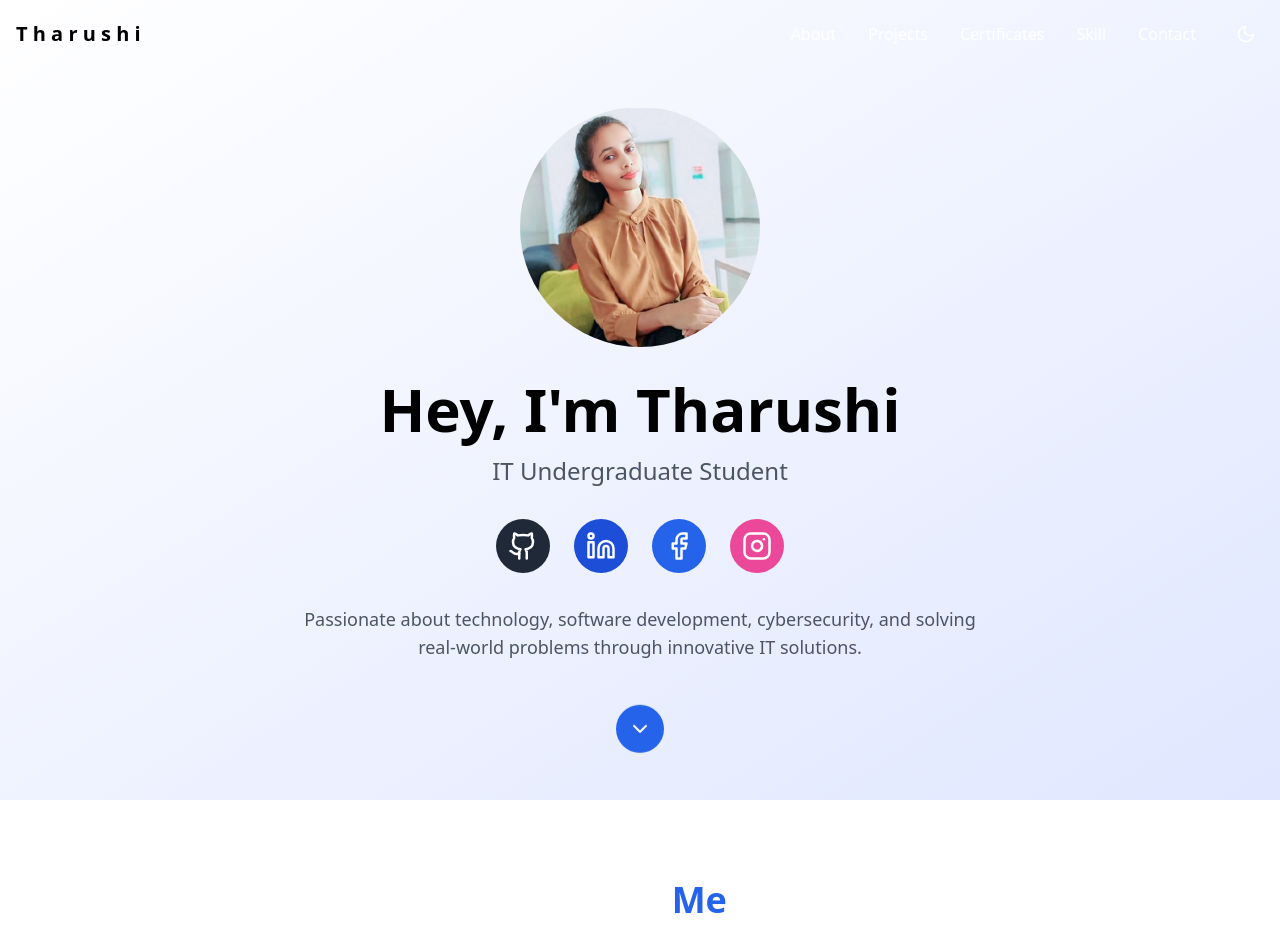
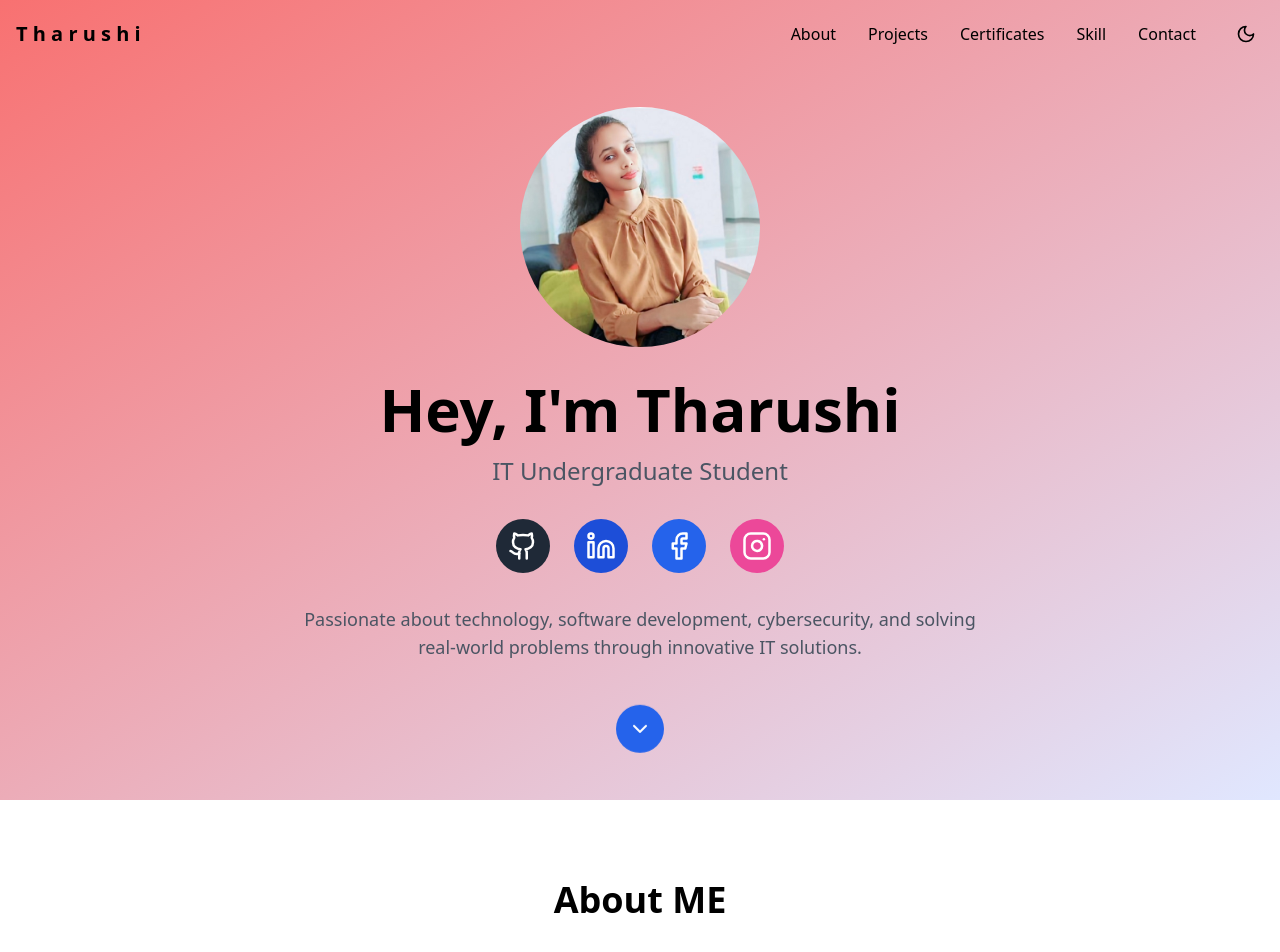
Before and after one commit to tharushi-dananjana/Tharushi-Profile, a React (Vite) app: page / in a window 1280 px wide. Shown: the top 952 px of the page. Built offline with nearby package versions, Linux system fonts and the light colour scheme.

Commit message:
change  c1

```diff
--- a/src/App.tsx
+++ b/src/App.tsx
@@ -37,7 +37,7 @@ export function App() {
   };
 
   return (
-    <div className={`min-h-screen bg-white dark:bg-gray-900 text-white dark:text-white`}>
+    <div className={`min-h-screen bg-white dark:bg-gray-500 text-black dark:text-black`}>
       <Header darkMode={darkMode} toggleDarkMode={toggleDarkMode} />
       <main>
         <Hero />
--- a/src/pages/About.tsx
+++ b/src/pages/About.tsx
@@ -5,7 +5,7 @@ export const About = () => {
   return <section id="about" className="py-20 bg-white-800">
       <div className="container mx-auto px-4">
         <h2 className="text-3xl md:text-4xl font-bold text-center mb-16">
-          About <span className="text-blue-600">Me</span>
+          About ME
         </h2>
         <div className="max-w-3xl mx-auto">
           <p className="text-lg text-black mb-8">
--- a/src/pages/Certificates.tsx
+++ b/src/pages/Certificates.tsx
@@ -58,7 +58,7 @@ export const Certificates = () => {
     url: '#'
   }];
   return <section id="certificates" className="min-h-screen bg-gradient-to-br
-  from-gray-600 to-white p-8">
+  from-white to-white p-8">
       <div className="container mx-auto px-4">
         <h2 className="text-3xl md:text-4xl font-bold text-center mb-16">
           My <span className="text-black">Certificates</span>
--- a/src/pages/Contact.tsx
+++ b/src/pages/Contact.tsx
@@ -1,7 +1,7 @@
 //import React from 'react';
 import { Mail, Phone, MapPin, Send } from 'lucide-react';
 export const Contact = () => {
-  return <section id="contact" className="min-h-screen bg-gradient-to-br from-gray-400 to-white p-8">
+  return <section id="contact" className="min-h-screen bg-gradient-to-br from-white to-white p-8">
       <div className="container mx-auto px-4">
         <h2 className="text-3xl md:text-4xl text-black font-bold text-center mb-16">
           Contact <span className="text-black">Me</span>
@@ -49,32 +49,32 @@ export const Contact = () => {
           </div>
           <div>
 
-            <form className="bg-red-400 p-6 rounded-lg shadow-sm">
+            <form className="bg-white p-6 rounded-lg shadow-sm">
               <div className="mb-4">
                 <label htmlFor="name" className="block text-sm font-medium text-black mb-1">
                   Name
                 </label>
-                <input type="text" id="name" className="w-full px-3 py-2 border border-gray-300 rounded-md focus:outline-none focus:ring-2 focus:ring-blue-500 focus:border-transparent" placeholder="Your Name" required />
+                <input type="text" id="name" className="w-full px-3 py-2 border border-black rounded-md focus:outline-none focus:ring-2 focus:ring-blue-500 focus:border-transparent" placeholder="Your Name" required />
               </div>
               <div className="mb-4">
                 <label htmlFor="email" className="block text-sm font-medium text-black mb-1">
                   Email
                 </label>
-                <input type="email" id="email" className="w-full px-3 py-2 border border-gray-300 rounded-md focus:outline-none focus:ring-2 focus:ring-blue-500 focus:border-transparent" placeholder="your.email@example.com" required />
+                <input type="email" id="email" className="w-full px-3 py-2 border border-black rounded-md focus:outline-none focus:ring-2 focus:ring-blue-500 focus:border-transparent" placeholder="your.email@example.com" required />
               </div>
               <div className="mb-4">
                 <label htmlFor="subject" className="block text-sm font-medium text-black mb-1">
                   Subject
                 </label>
-                <input type="text" id="subject" className="w-full px-3 py-2 border border-gray-300 rounded-md focus:outline-none focus:ring-2 focus:ring-blue-500 focus:border-transparent" placeholder="Subject" required />
+                <input type="text" id="subject" className="w-full px-3 py-2 border border-black rounded-md focus:outline-none focus:ring-2 focus:ring-blue-500 focus:border-transparent" placeholder="Subject" required />
               </div>
               <div className="mb-6">
                 <label htmlFor="message" className="block text-sm font-medium text-black mb-1">
                   Message
                 </label>
-                <textarea id="message" rows={4} className="w-full px-3 py-2 border border-gray-300 rounded-md focus:outline-none focus:ring-2 focus:ring-blue-500 focus:border-transparent" placeholder="Your message here..." required></textarea>
+                <textarea id="message" rows={4} className="w-full px-3 py-2 border border-black rounded-md focus:outline-none focus:ring-2 focus:ring-blue-500 focus:border-transparent" placeholder="Your message here..." required></textarea>
               </div>
-              <button type="submit" className="w-full bg-blue-600 text-white py-2 px-4 rounded-md hover:bg-blue-700 focus:outline-none focus:ring-2 focus:ring-blue-500 focus:ring-offset-2 transition-colors flex items-center justify-center">
+              <button type="submit" className="w-full bg-red-800 text-white py-2 px-4 rounded-md focus:outline-none focus:ring-2 focus:ring-blue-500 focus:ring-offset-2 transition-colors flex items-center justify-center">
                 Send Message <Send size={18} className="ml-2" />
               </button>
             </form>
--- a/src/pages/Header.tsx
+++ b/src/pages/Header.tsx
@@ -37,11 +37,11 @@ export const Header: React.FC<HeaderProps> = ({ darkMode, toggleDarkMode }) => {
   return (
     <header
       className={`fixed top-0 left-0 w-full z-50 transition-all duration-300 ${
-        isScrolled ? 'bg-red-500 dark:bg-yellow-200 shadow-md py-2' : 'bg-transparent py-4'
+        isScrolled ? 'bg-red-400 dark:bg-red-200 shadow-md py-2' : 'bg-transparent py-4'
       }`}
     >
       <div className="container mx-auto px-4 flex justify-between items-center">
-        <h1 className="text-xl font-bold text-black dark:text-green-500">
+        <h1 className="text-xl font-bold text-black dark:text-black">
           <span className="cursor-pointer" onClick={() => scrollToSection('hero')}>
             T  h  a  r  u  s  h  i
           </span>
@@ -53,7 +53,7 @@ export const Header: React.FC<HeaderProps> = ({ darkMode, toggleDarkMode }) => {
             <button
               key={id}
               onClick={() => scrollToSection(id)}
-              className="text-black-700 dark:text-black hover:text-green-400 dark:hover:text-gray-700 transition-colors"
+              className="text-black-700 dark:text-black dark:hover:text-blue-600 transition-colors"
             >
               {label}
             </button>
@@ -62,7 +62,7 @@ export const Header: React.FC<HeaderProps> = ({ darkMode, toggleDarkMode }) => {
           {/* Dark Mode Toggle */}
           <button
             onClick={toggleDarkMode}
-            className="ml-4 p-2 rounded-full hover:bg-black dark:hover:bg-gray-700 transition-colors"
+            className="ml-4 p-2 rounded-full hover:bg-black dark:hover:bg-black transition-colors"
             aria-label="Toggle dark mode"
           >
             {darkMode ? <Sun size={20} /> : <Moon size={20} />}
@@ -82,7 +82,7 @@ export const Header: React.FC<HeaderProps> = ({ darkMode, toggleDarkMode }) => {
 
           {/* Menu Toggle */}
           <button
-            className="text-gray-700 dark:text-gray-300 focus:outline-none"
+            className="text-gray-700 dark:text-black focus:outline-none"
             onClick={() => setIsMenuOpen(!isMenuOpen)}
           >
             {isMenuOpen ? <X size={24} /> : <Menu size={24} />}
@@ -92,13 +92,15 @@ export const Header: React.FC<HeaderProps> = ({ darkMode, toggleDarkMode }) => {
 
       {/* Mobile Menu */}
       {isMenuOpen && (
-        <div className="md:hidden bg-white font-bold dark:bg-white shadow-lg absolute top-full left-0 w-full">
+        <div className="md:hidden bg-white font-bold dark:bg-white shadow-lg
+        absolute top-full left-0 w-full">
           <ul className="flex flex-col py-4">
             {navItems.map(({ id, label }) => (
               <li key={id}>
                 <button
                   onClick={() => scrollToSection(id)}
-                  className="block w-full text-left px-4 py-2 text-black dark:text-red-900 hover:bg-gray-100 dark:hover:bg-yellow-200 transition-colors"
+                  className="block w-full text-left px-4 py-2 text-black dark:text-black
+                  hover:bg-green-100 dark:hover:bg-green-100 transition-colors"
                 >
                   {label}
                 </button>
--- a/src/pages/Hero.tsx
+++ b/src/pages/Hero.tsx
@@ -14,7 +14,7 @@ export const Hero = () => {
   return (
     <section
       id="hero"
-      className="min-h-screen w-full flex items-center justify-center bg-gradient-to-br from-white to-indigo-100 pt-16"
+      className="min-h-screen w-full flex items-center justify-center bg-gradient-to-br from-red-400 to-indigo-100 pt-16"
     >
       <div className="container mx-auto px-4 text-center">
         {/* Profile Image */}
--- a/src/pages/Projects.tsx
+++ b/src/pages/Projects.tsx
@@ -35,7 +35,7 @@ export const Projects = () => {
   return <section id="projects" className="py-20 bg-white">
       <div className="container mx-auto px-4">
         <h2 className="text-3xl md:text-4xl font-bold text-center mb-16">
-          My <span className="text-blue-600">Projects</span>
+          My Projects
         </h2>
         <div className="grid grid-cols-1 md:grid-cols-2 lg:grid-cols-3 gap-8">
           {projects.map((project, index) => <div key={index} className="bg-white rounded-lg overflow-hidden shadow-md hover:shadow-lg transition-shadow">
--- a/src/pages/SkillPage.tsx
+++ b/src/pages/SkillPage.tsx
@@ -43,7 +43,7 @@ const skills: Skill[] = [
 
 const SkillPage: React.FC = () => {
   return (
-    <div className="min-h-screen bg-gradient-to-br from-white to-blue-950 p-8">
+    <div className="min-h-screen bg-gradient-to-br from-white to-white p-8">
       <div className="max-w-4xl mx-auto">
         <h1 className="text-4xl font-bold mb-8 text-center text-gray-900">My Skills</h1>
 
@@ -51,7 +51,7 @@ const SkillPage: React.FC = () => {
           {skills.map(({ id, iconUrl }) => (
             <div
               key={id}
-              className="flex flex-col items-center justify-center p-6 bg-white rounded-lg shadow-md hover:shadow-xl transition-shadow"
+              className="flex flex-col items-center justify-center p-6 bg-red-300 rounded-lg shadow-md hover:shadow-xl transition-shadow"
             >
               {iconUrl && (
                 <img
```
